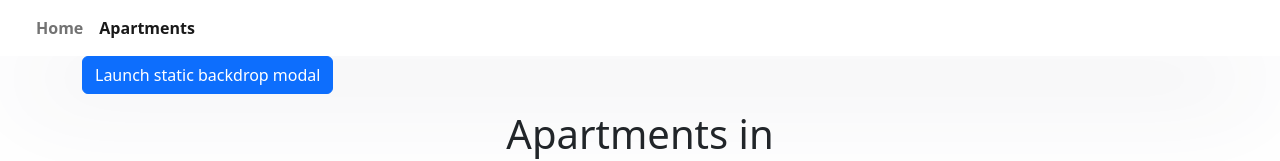
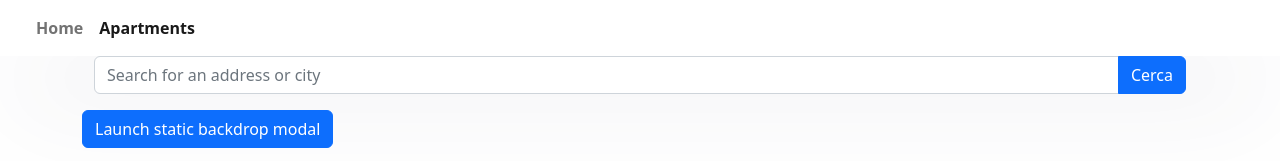
Before and after one commit to MonicaDeBona/boolbnb_front_end, a Vue app: page /apartments in a window 1280 px wide. Shown: the top 161 px of the page. Built offline with nearby package versions, Linux system fonts and the light colour scheme; no server answers.

Commit message:
Add searchbar in apartement list

```diff
--- a/src/pages/ApartmentList.vue
+++ b/src/pages/ApartmentList.vue
@@ -51,6 +51,8 @@ export default {
 <template>
     <section>
         <div class="container">
+            <SearchComponent @searchApartments="searchApartments"/>
+
             <!-- Button trigger modal -->
             <button type="button" class="btn btn-primary" data-bs-toggle="modal" data-bs-target="#staticBackdrop">
             Launch static backdrop modal
```
